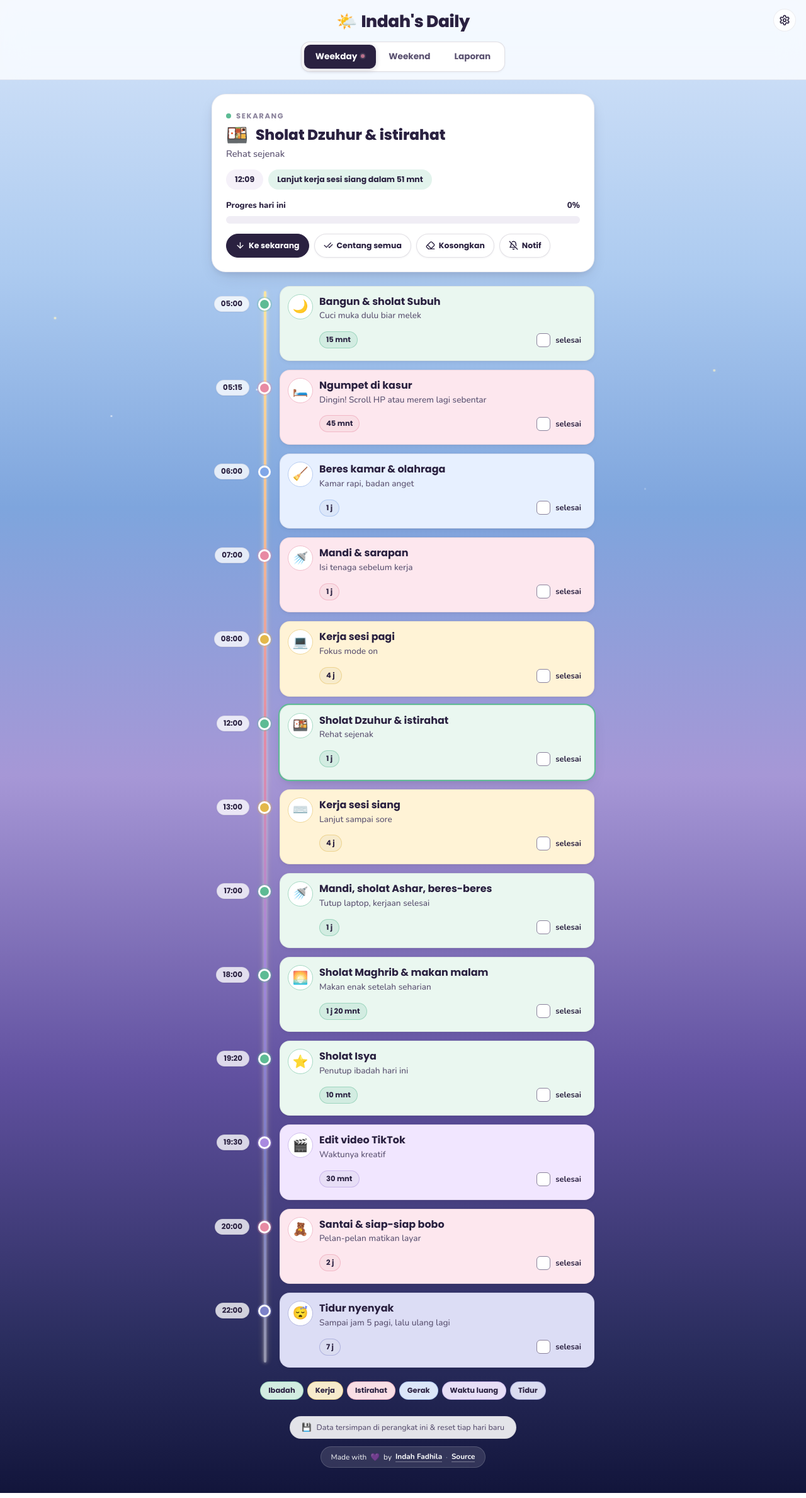
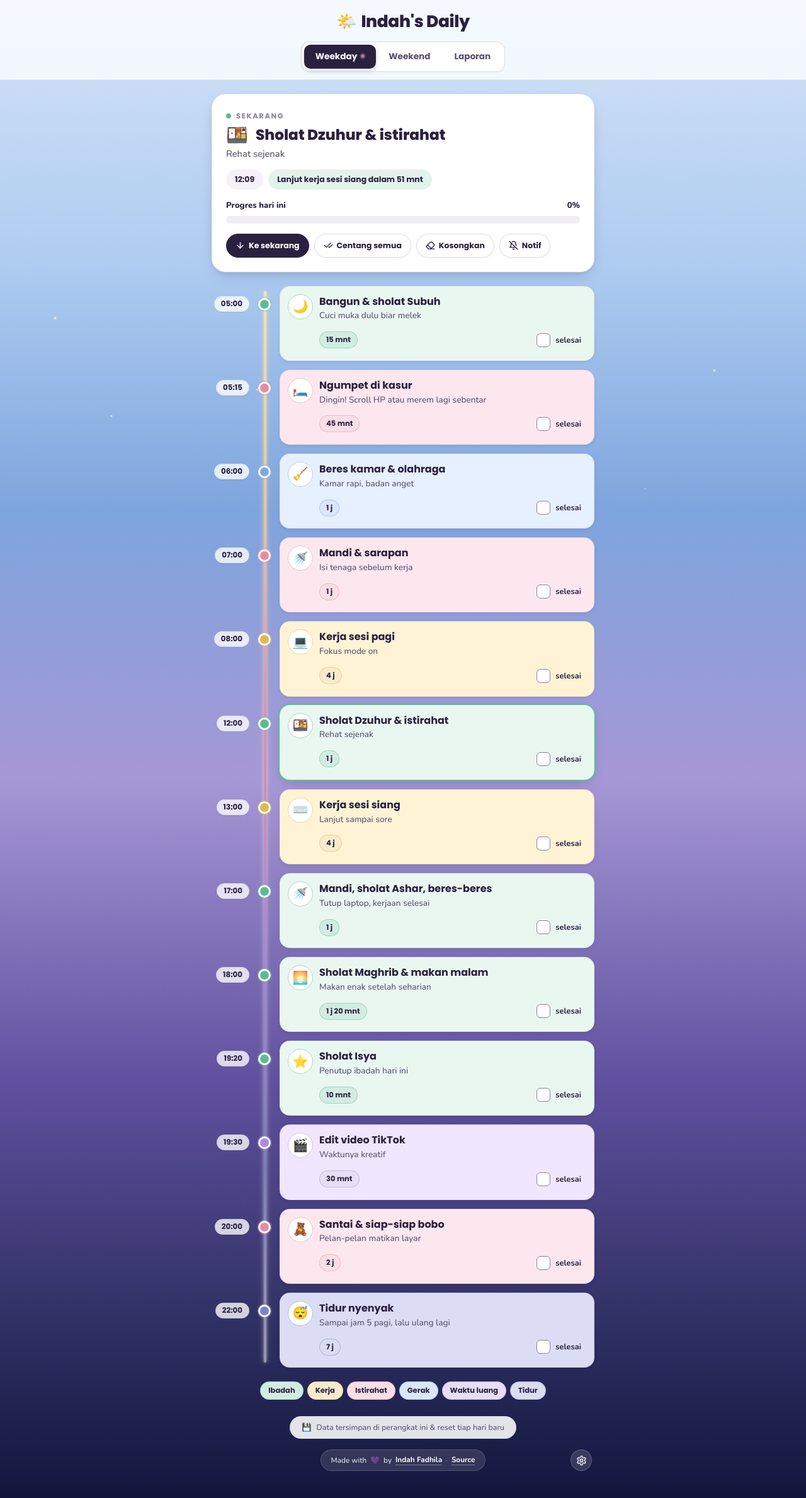
Before and after one commit to IndahFadhila/My-Daily-Schedule, a plain HTML site: page index.html in a window 1280 px wide. Shown: the whole page at 63% size. Drawn offline with nearby package versions, Linux system fonts and the light colour scheme.

Commit message:
Pindah gear pengaturan ke footer row, mojok kanan deket credit

```diff
--- a/index.html
+++ b/index.html
@@ -43,9 +43,6 @@
 </div>
 
 <header class="top">
-  <button class="settings-btn" id="settingsBtn" type="button" aria-label="Buka pengaturan">
-    <svg viewBox="0 0 24 24" fill="none" stroke="currentColor" stroke-width="2.2" stroke-linecap="round" stroke-linejoin="round" aria-hidden="true"><path d="M12.22 2h-.44a2 2 0 0 0-2 2v.18a2 2 0 0 1-1 1.73l-.43.25a2 2 0 0 1-2 0l-.15-.08a2 2 0 0 0-2.73.73l-.22.38a2 2 0 0 0 .73 2.73l.15.1a2 2 0 0 1 1 1.72v.51a2 2 0 0 1-1 1.74l-.15.09a2 2 0 0 0-.73 2.73l.22.38a2 2 0 0 0 2.73.73l.15-.08a2 2 0 0 1 2 0l.43.25a2 2 0 0 1 1 1.73V20a2 2 0 0 0 2 2h.44a2 2 0 0 0 2-2v-.18a2 2 0 0 1 1-1.73l.43-.25a2 2 0 0 1 2 0l.15.08a2 2 0 0 0 2.73-.73l.22-.39a2 2 0 0 0-.73-2.73l-.15-.08a2 2 0 0 1-1-1.74v-.5a2 2 0 0 1 1-1.74l.15-.09a2 2 0 0 0 .73-2.73l-.22-.38a2 2 0 0 0-2.73-.73l-.15.08a2 2 0 0 1-2 0l-.43-.25a2 2 0 0 1-1-1.73V4a2 2 0 0 0-2-2z"/><circle cx="12" cy="12" r="3"/></svg>
-  </button>
   <h1><span aria-hidden="true">🌤️</span> Indah's Daily</h1>
   <div class="tabs" id="tabs" role="tablist" aria-label="Pilih tampilan"></div>
 </header>
@@ -103,11 +100,16 @@
     <span aria-hidden="true">💾</span>
     Data tersimpan di perangkat ini &amp; reset tiap hari baru
   </footer>
-  <div class="credit-pill">
-    Made with <span aria-hidden="true">💜</span> by
-    <a href="https://github.com/IndahFadhila" target="_blank" rel="noopener noreferrer">Indah Fadhila</a>
-    <span aria-hidden="true">·</span>
-    <a href="https://github.com/IndahFadhila/My-Daily-Schedule" target="_blank" rel="noopener noreferrer">Source</a>
+  <div class="footer-row">
+    <div class="credit-pill">
+      Made with <span aria-hidden="true">💜</span> by
+      <a href="https://github.com/IndahFadhila" target="_blank" rel="noopener noreferrer">Indah Fadhila</a>
+      <span aria-hidden="true">·</span>
+      <a href="https://github.com/IndahFadhila/My-Daily-Schedule" target="_blank" rel="noopener noreferrer">Source</a>
+    </div>
+    <button class="settings-btn" id="settingsBtn" type="button" aria-label="Buka pengaturan">
+      <svg viewBox="0 0 24 24" fill="none" stroke="currentColor" stroke-width="2.2" stroke-linecap="round" stroke-linejoin="round" aria-hidden="true"><path d="M12.22 2h-.44a2 2 0 0 0-2 2v.18a2 2 0 0 1-1 1.73l-.43.25a2 2 0 0 1-2 0l-.15-.08a2 2 0 0 0-2.73.73l-.22.38a2 2 0 0 0 .73 2.73l.15.1a2 2 0 0 1 1 1.72v.51a2 2 0 0 1-1 1.74l-.15.09a2 2 0 0 0-.73 2.73l.22.38a2 2 0 0 0 2.73.73l.15-.08a2 2 0 0 1 2 0l.43.25a2 2 0 0 1 1 1.73V20a2 2 0 0 0 2 2h.44a2 2 0 0 0 2-2v-.18a2 2 0 0 1 1-1.73l.43-.25a2 2 0 0 1 2 0l.15.08a2 2 0 0 0 2.73-.73l.22-.39a2 2 0 0 0-.73-2.73l-.15-.08a2 2 0 0 1-1-1.74v-.5a2 2 0 0 1 1-1.74l.15-.09a2 2 0 0 0 .73-2.73l-.22-.38a2 2 0 0 0-2.73-.73l-.15.08a2 2 0 0 1-2 0l-.43-.25a2 2 0 0 1-1-1.73V4a2 2 0 0 0-2-2z"/><circle cx="12" cy="12" r="3"/></svg>
+    </button>
   </div>
 </main>
 
--- a/styles.css
+++ b/styles.css
@@ -599,30 +599,39 @@ li.item.done h2{text-decoration:line-through}
   text-align:center;
 }
 
-/* ---------- settings gear button in header ---------- */
+/* ---------- footer row: credit pill (center) + gear btn (mojok kanan) ---------- */
+.footer-row{
+  position:relative;
+  display:flex;
+  align-items:center;
+  justify-content:center;
+  margin-top:14px;
+  min-height:40px;
+}
+.footer-row .credit-pill{margin:0 auto}
 .settings-btn{
   position:absolute;
-  top:calc(14px + env(safe-area-inset-top,0px));
-  right:16px;
-  width:36px; height:36px;
+  right:4px;
+  top:50%;
+  transform:translateY(-50%);
+  width:34px; height:34px;
   border-radius:50%;
-  border:1px solid var(--line);
-  background:rgba(255,255,255,0.55);
-  color:var(--ink);
+  border:1px solid rgba(255,255,255,0.2);
+  background:rgba(255,255,255,0.14);
+  color:rgba(255,255,255,0.9);
   cursor:pointer;
   display:inline-flex;
   align-items:center;
   justify-content:center;
-  backdrop-filter:blur(6px);
-  -webkit-backdrop-filter:blur(6px);
+  backdrop-filter:blur(8px);
+  -webkit-backdrop-filter:blur(8px);
   transition:background .15s ease, transform .15s ease;
-  z-index:1;
 }
 .settings-btn:hover{
-  background:rgba(255,255,255,0.85);
-  transform:translateY(-1px);
+  background:rgba(255,255,255,0.25);
+  transform:translateY(calc(-50% - 1px));
 }
-.settings-btn svg{width:18px; height:18px}
+.settings-btn svg{width:17px; height:17px}
 
 /* ---------- settings panel modal ---------- */
 .settings-panel{
--- a/sw.js
+++ b/sw.js
@@ -9,7 +9,7 @@
 // Strategy: cache-first buat asset app-shell, network-first buat rest.
 // Kalau update file, bump CACHE_VERSION supaya user dapet versi baru.
 
-const CACHE_VERSION = "jadwal-v20";
+const CACHE_VERSION = "jadwal-v21";
 const APP_SHELL = [
   "./",
   "./index.html",
```
